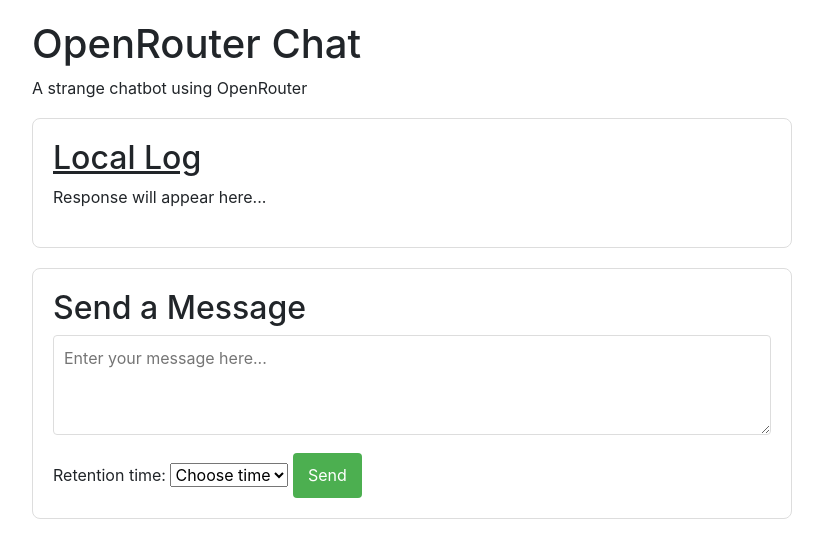
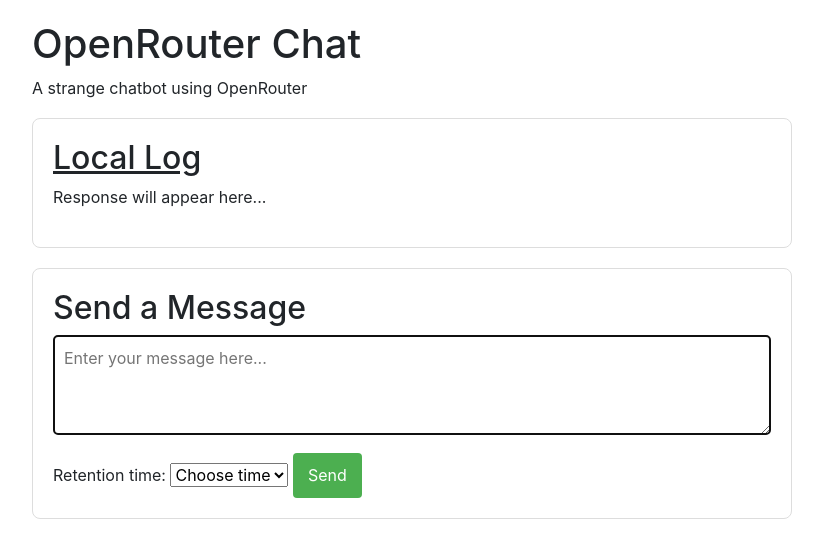
Before and after one commit to dfmknz/CS233JS_Project, a website built with webpack: page src/index.html in a window 1280 px wide. Shown: the whole page, without its empty margins (228-1051 px from the left). Built offline with nearby package versions, Linux system fonts and the light colour scheme.

Commit message:
autofocus for prompt

```diff
--- a/src/index.html
+++ b/src/index.html
@@ -25,7 +25,7 @@
   <div class="container">
       <h2>Send a Message</h2>
       <form id="chat-form">
-        <textarea id="prompt-input" placeholder="Enter your message here..."></textarea>
+        <textarea id="prompt-input" placeholder="Enter your message here..."autofocus></textarea>
         <label for="retention">Retention time:</label>
         <select name="retention" id="retention" key="main">
           <option value="">Choose time</option>
```
